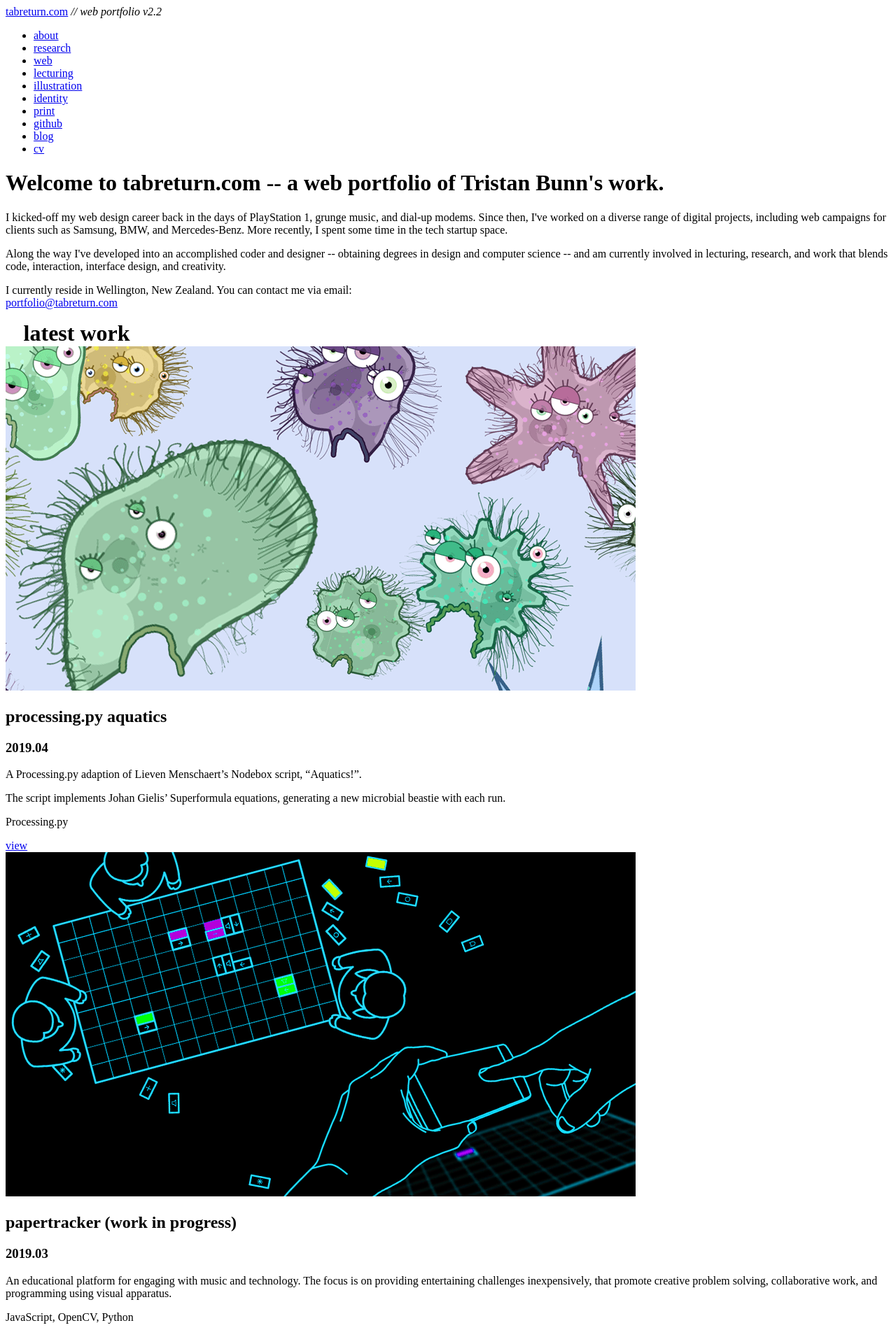
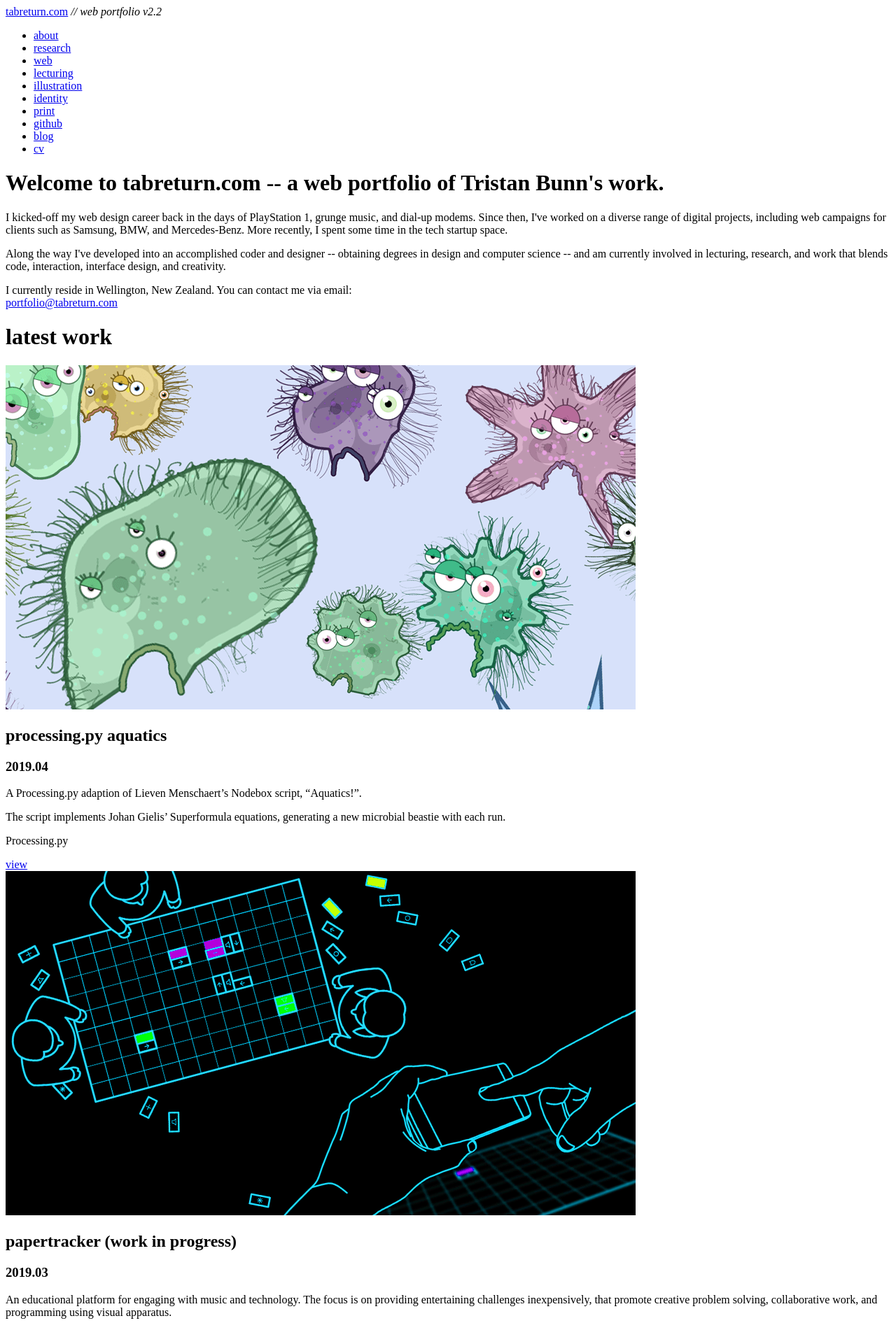
Before and after one commit to tabreturn/tabreturn.portfolio, a Jekyll site: the page built from about.html, in a window 1280 px wide. Shown: the top 1901 px of the page at 70% size. Built offline with Jekyll 4.4.1, drawn with Linux system fonts in a browser that asks for light colours; nearby versions of some CDN libraries; library files that are not in the unit come from our copies; comment, search, counter and statistics services are not loaded.

Commit message:
- touch-up v2.2 styling

```diff
--- a/_includes/header.html
+++ b/_includes/header.html
@@ -16,3 +16,7 @@
     <li><a href="cv.html" {% if page.title == 'cv' %}class="sel"{% endif %}>cv</a></li>
   </ul>
 </header>
+
+{% if page.title != 'latest' %}
+<h1 id="pageTitle">{{ page.title }}</h1>
+{% endif %}
--- a/_layouts/default.html
+++ b/_layouts/default.html
@@ -2,7 +2,7 @@
 <!-- generated by Jekyll version: {{ jekyll.version }} -->
 <html>
   {% include head.html %}
-  <body id="home">
+  <body>
 
     <div id="wrapper">
       {% include header.html %}
--- a/_sass/_base.scss
+++ b/_sass/_base.scss
@@ -29,6 +29,7 @@
   font-family: $font-mono;
   font-size: 1em;
   font-weight: bold;
+  margin-right: 12px;
   max-width: 776px;
 }
 
--- a/about.html
+++ b/about.html
@@ -3,7 +3,7 @@
 title:  latest
 ---
 <div class="introContainer">
-  <h1>Welcome to tabreturn.com -- a web portfolio of Tristan Bunn's work.</h1>
+  <h1 style="margin-right:-6px">Welcome to tabreturn.com -- a web portfolio of Tristan Bunn's work.</h1>
   <p>
   I kicked-off my web design career back in the days of PlayStation 1, grunge
   music, and dial-up modems. Since then, I've worked on a diverse range of
@@ -30,7 +30,7 @@
   </p>
 </div>
 
-<h1 style="margin: 0 0.8em">latest work</h1>
+<h1 id="pageTitle">latest work</h1>
 
 {% assign featureable = site.posts | where_exp:"post", "post.nonfeature != true" %}
 {% for post in featureable limit:5 %}
```
Also changed, not shown: _sass/_layout.scss (+5 -4 lines).
